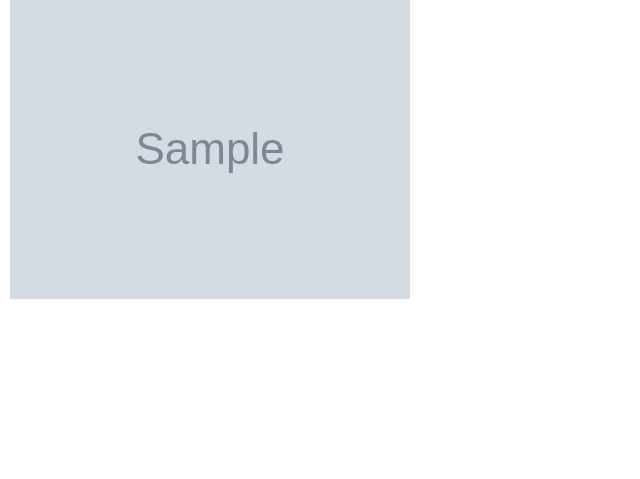
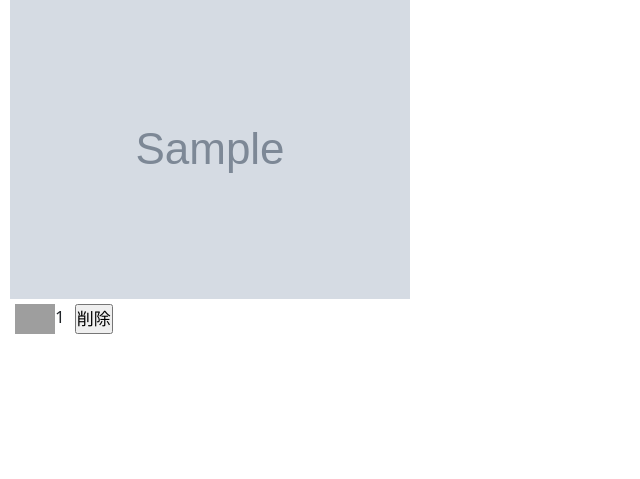
Before and after one commit to raylicola/flagolor-django, a Django app: page /post_outfit/mypage/ in a window 1280 px wide. Shown: the part 371-850 px from the top of the page, without its empty margins (0-640 px from the left). Run offline with Django 3.2, Linux system fonts and the light colour scheme; a user stored in the database is signed in; tables that the repository leaves empty hold one stand-in row (values such as "Sample post"); grey boxes marked "Sample" are stand-in pictures; some libraries are stand-ins or nearby versions; grey boxes are pictures that could not be loaded.

Commit message:
いいねなどをPOSTに修正

```diff
--- a/post_outfit/static/post_outfit/css/mypage.css
+++ b/post_outfit/static/post_outfit/css/mypage.css
@@ -11,3 +11,18 @@
     height: 300px;
     width: auto;
 }
+
+.outfits .outfit-container .detail {
+    display: flex;
+    margin: 5px;
+}
+
+.outfits .outfit-container .detail .good{
+    display: flex;
+    margin-right: 10px;
+}
+
+.outfits .outfit-container .detail .good .good-img img {
+    height: 30px;
+    width: auto;
+}
--- a/post_outfit/templates/post_outfit/mypage.html
+++ b/post_outfit/templates/post_outfit/mypage.html
@@ -31,10 +31,29 @@
     <ul>
         {% for item in user.related_outfit.all %}
         <li>
-            <div class="outfit-photo">
-                <a href="{% url 'outfit_detail' username=item.user.username outfit_id=item.id %}">
-                    <img src="/media/{{ item.outfit_photo }}" alt="">
-                </a>
+            <div class="outfit-container">
+                <div class="outfit-photo">
+                    <a href="{% url 'outfit_detail' username=item.user.username outfit_id=item.id %}">
+                        <img src="/media/{{ item.outfit_photo }}" alt="">
+                    </a>
+                </div>
+                <div class="detail">
+                    <div class="good">
+                        <div class="good-img">
+                            <img src="/media/common/btn_good.jpg" alt="">
+                        </div>
+                        <div class="good-num">
+                            {{item.outfit_good}}
+                        </div>
+                    </div>
+                    <div class="delete">
+                        <form action="{% url 'delete' item.id %}" method="post">
+                            {% csrf_token %}
+                            <input type="submit" value="削除">
+                        </form>
+                    </div>
+                </div>
+            </div>
         </li>
         {% endfor %}
     </ul>
--- a/post_outfit/urls.py
+++ b/post_outfit/urls.py
@@ -7,6 +7,7 @@ urlpatterns = [
     path('mypage/', views.mypage, name='mypage'),
     path('update_good/<int:outfit_id>/', views.update_good, name='update_good'),
     path('update_save/<int:outfit_id>/', views.update_save, name='update_save'),
+    path('delete/<int:outfit_id>/', views.delete, name='delete'),
     path('follow/<str:username>/', views.follow, name='follow'),
     path('save/', views.save, name='save'),
     path('profile_edit/', views.profile_edit, name='profile_edit'),
--- a/post_outfit/views.py
+++ b/post_outfit/views.py
@@ -7,7 +7,10 @@ from django.contrib.auth.models import User
 
 # Create your views here.
 def index(request):
-    outfits = Outfit.objects.exclude(user=request.user)
+    if request.user.is_authenticated:
+        outfits = Outfit.objects.exclude(user=request.user)
+    else:
+        outfits = Outfit.objects.all()
     params = {
         'outfits': outfits,
     }
@@ -40,6 +43,14 @@ def user_detail(request, username):
 
 
 @login_required
+def delete(request, outfit_id):
+    if(request.method=='POST'):
+        outfit = Outfit.objects.get(id=outfit_id)
+        outfit.delete()
+    return redirect(to='/post_outfit/mypage')
+
+
+@login_required
 def profile_edit(request):
     add_account_obj = Account.objects.get(user__username=request.user.username)
     if (request.method=='POST'):
@@ -67,30 +78,32 @@ def mypage(request):
 
 @login_required
 def follow(request, username):
-    follow_to = User.objects.get(username=username)
-    follow_from = request.user
-    if (len(Follow.objects.filter(follow_to=follow_to, follow_from=follow_from)) == 0):
-        follow = Follow(follow_to=follow_to, follow_from=follow_from)
-        follow.save()
+    if(request.method=='POST'):
+        follow_to = User.objects.get(username=username)
+        follow_from = request.user
+        if (len(Follow.objects.filter(follow_to=follow_to, follow_from=follow_from)) == 0):
+            follow = Follow(follow_to=follow_to, follow_from=follow_from)
+            follow.save()
     return redirect(request.META['HTTP_REFERER'])
 
 
 @login_required
 def update_save(request, outfit_id):
-    outfit = Outfit.objects.get(id=outfit_id)
-    user = request.user
-    if (len(Save.objects.filter(user=user, outfit=outfit)) == 0):
-        save = Save(user=user, outfit=outfit)
-        save.save()
+    if(request.method=='POST'):
+        outfit = Outfit.objects.get(id=outfit_id)
+        user = request.user
+        if (len(Save.objects.filter(user=user, outfit=outfit)) == 0):
+            save = Save(user=user, outfit=outfit)
+            save.save()
     return redirect(request.META['HTTP_REFERER'])
 
 
 @login_required
 def update_good(request, outfit_id):
-    outfit = Outfit.objects.get(id=outfit_id)
-    outfit.outfit_good += 1
-    outfit.save()
-    print(outfit.outfit_good)
+    if(request.method=='POST'):
+        outfit = Outfit.objects.get(id=outfit_id)
+        outfit.outfit_good += 1
+        outfit.save()
     return redirect(request.META['HTTP_REFERER'])
 
 
```
Also changed, not shown: post_outfit/templates/post_outfit/index.html (+5 -3 lines), post_outfit/templates/post_outfit/outfit_detail.html (+20 -11 lines), post_outfit/templates/post_outfit/user_detail.html (+7 -0 lines).
